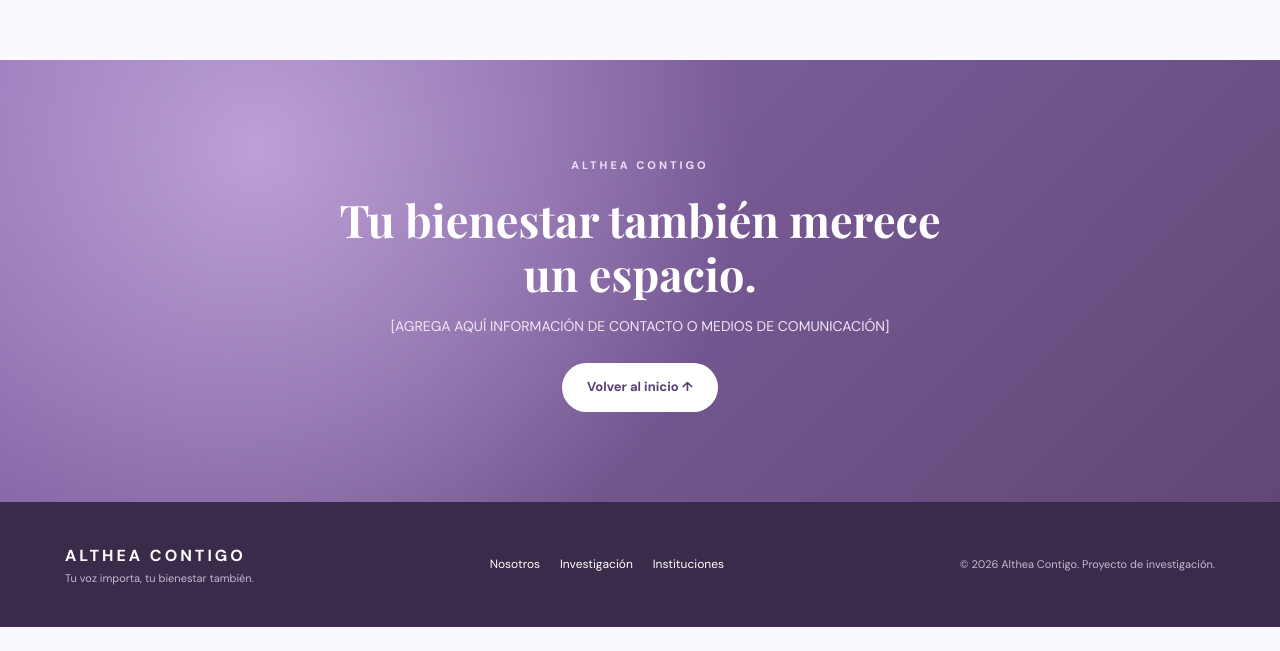
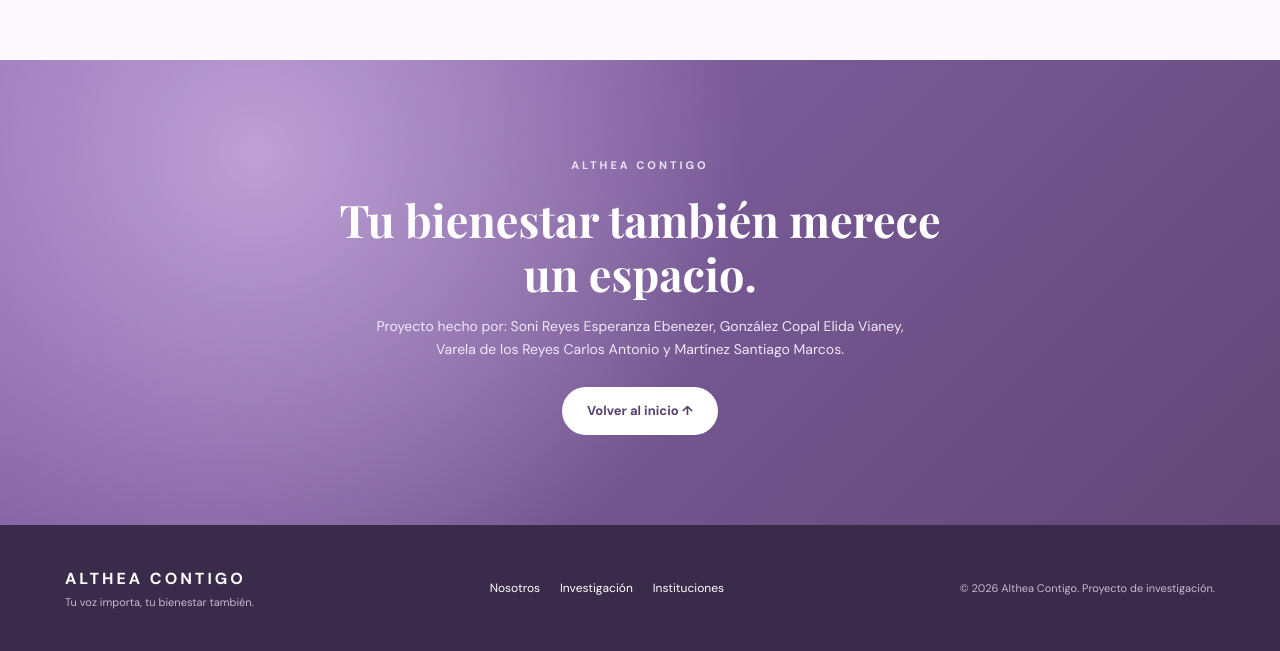
Before and after one commit to Hope-boop09/ALTHEA-CONTIGO, a plain HTML site: page index.html in a window 1280 px wide. Shown: the part 5106-5757 px from the top of the page. Before the commit the page ends 5733 px from the top, so only its background shows below. Drawn offline with nearby package versions, Linux system fonts and the light colour scheme.

Commit message:
Update index.html

```diff
--- a/index.html
+++ b/index.html
@@ -361,8 +361,7 @@ Recuerda confirmar los horarios, costos y disponibilidad de atención directamen
                 </h2>
 
                 <p>
-                    [AGREGA AQUÍ INFORMACIÓN DE CONTACTO
-                    O MEDIOS DE COMUNICACIÓN]
+                    Proyecto hecho por: Soni Reyes Esperanza Ebenezer, González Copal Elida Vianey, Varela de los Reyes Carlos Antonio y Martínez Santiago Marcos.
                 </p>
 
                 <a href="#inicio" class="btn btn-light">
```
